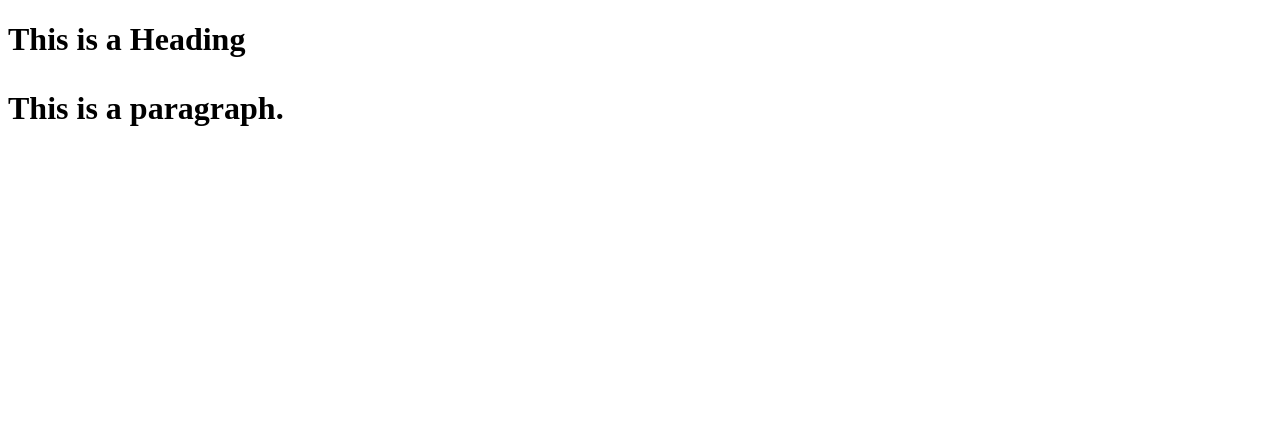
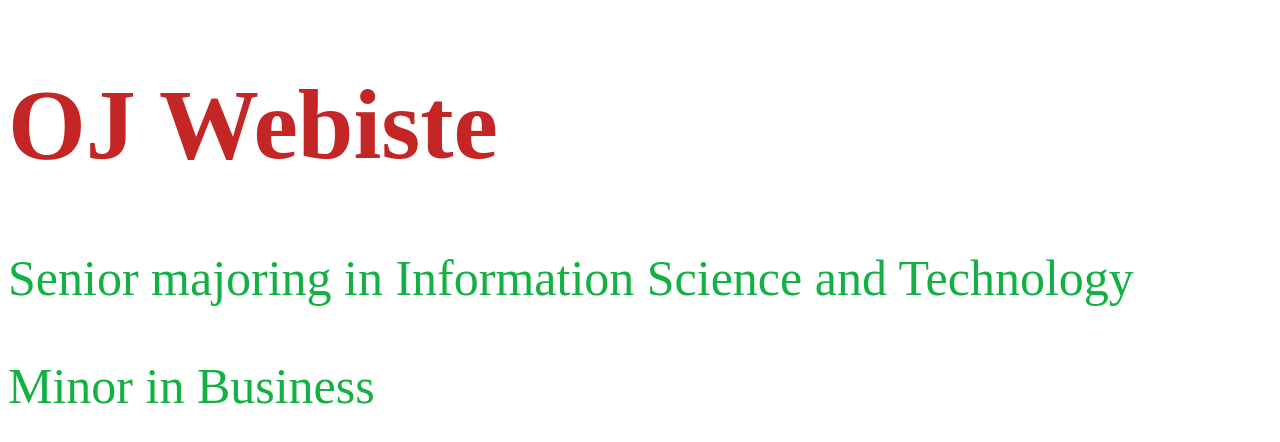
Before and after one commit to ojakanbi/Ojbwit, a plain HTML site: page index.html in a window 1280 px wide. Drawn offline with Linux system fonts and the light colour scheme.

Commit message:
Changes to the styles.css

```diff
--- a/index.html
+++ b/index.html
@@ -1,12 +1,14 @@
 <!DOCTYPE html>
 <html>
+    <link rel="stylesheet" href="styles.css">
 <head>
-<title>Page Title</title>
+<title>Black Women in Tech</title>
 </head>
 <body>
 
-<h1>This is a Heading</h1s>
-<p>This is a paragraph.</p>
+<h1 class="firstHeading">OJ Webiste</h1>
+<p>Senior majoring in Information Science and Technology</p>
+<p>Minor in Business</p>
 
 </body>
 </html>
--- a/styles.css
+++ b/styles.css
@@ -0,0 +1,10 @@
+.firstHeading {
+    color: #c42626;
+    font-size: 100px;
+    font-weight: bold;
+}
+
+p {
+    font-size: 50px;
+    color: #13b143;
+}
```
